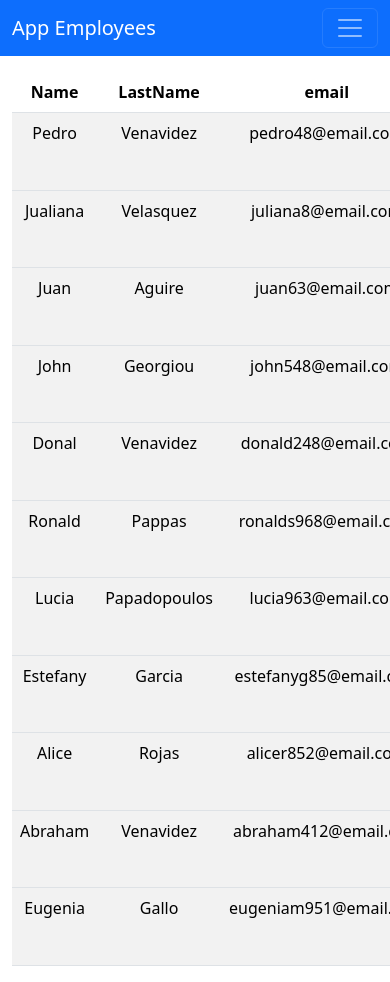
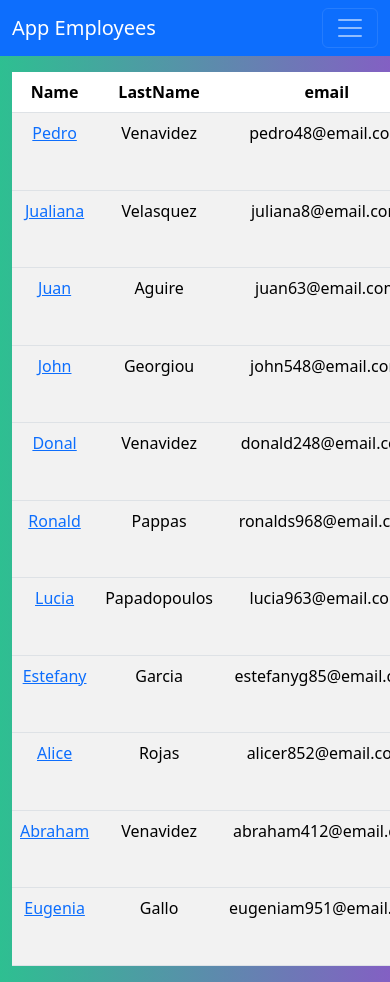
Before and after one commit to michaelaguilar89/AppEmployees, an Angular app: page /listEmployees in a window 390 px wide. Shown: the top 982 px of the page. Built offline with nearby package versions, Linux system fonts and the light colour scheme.

Commit message:
adding getDetails -logic

```diff
--- a/src/app/components/detail-employees/detail-employees.component.html
+++ b/src/app/components/detail-employees/detail-employees.component.html
@@ -1 +1,18 @@
-<p>detail-employees works!</p>
+<div class="container ">
+    <div class="card mb-3 mt-3 text-center" style="max-width: 800px;"  >
+        <div class="row g-0">
+          <div class="col-md-4" >
+            <img [src]="employee.photo" style="max-width: 150px;" class="img-fluid rounded-start" alt="...">
+          </div>
+          <div class="col-md-8">
+            <div class="card-body">
+              <h5 class="card-title">Name : {{employee.name}}</h5>
+              <p class="card-text">Last Name : {{employee.lastName}}</p>
+              <p class="card-text">email : {{employee.email}}</p>
+              <p class="card-text">Age : {{employee.age}}</p>
+              <a routerLink="listEmployees">Go Back</a>
+            </div>
+          </div>
+        </div>
+      </div>
+</div>
--- a/src/app/components/detail-employees/detail-employees.component.ts
+++ b/src/app/components/detail-employees/detail-employees.component.ts
@@ -1,10 +1,28 @@
-import { Component } from '@angular/core';
+import { Component,OnInit } from '@angular/core';
+import { ActivatedRoute, Params } from '@angular/router';
+import { EmployeesModel } from 'src/app/models/employees-model';
+import { EmployeesServiceService } from 'src/app/services/employees-service.service';
 
 @Component({
   selector: 'app-detail-employees',
   templateUrl: './detail-employees.component.html',
   styleUrls: ['./detail-employees.component.css']
 })
-export class DetailEmployeesComponent {
+export class DetailEmployeesComponent implements OnInit {
+
+  employee:any;
+
+  constructor(private route:ActivatedRoute,
+              private service:EmployeesServiceService){
+
+  }
+  ngOnInit(): void {
+    var id=this.route.snapshot.paramMap.get('id');
+    console.log('id : '+id)
+    var myId=Number(id);
+    this.employee= this.service.getEmployeeDetail(myId);
+    console.log(this.employee);
+  }
+
 
 }
--- a/src/app/components/list-employees/list-employees.component.html
+++ b/src/app/components/list-employees/list-employees.component.html
@@ -13,7 +13,7 @@
             </thead>
             <tbody *ngFor=" let employee of list">
               <tr >
-                <td >{{employee.name}}</td>
+                <td ><a  [routerLink]="['/detailsEmployee/',employee.id]">{{employee.name}} </a></td>
                 <td >{{employee.lastName}}</td>
                 <td >{{employee.email}}</td>
                 <td >{{employee.age}}</td>
--- a/src/app/components/list-employees/list-employees.component.ts
+++ b/src/app/components/list-employees/list-employees.component.ts
@@ -19,4 +19,6 @@ export class ListEmployeesComponent implements OnInit {
    console.log(this.list)
   }
 
+
+
 }
--- a/src/styles.css
+++ b/src/styles.css
@@ -1 +1,7 @@
 /* You can add global styles to this file, and also import other style files */
+body{
+    background: #8360c3;  /* fallback for old browsers */
+background: -webkit-linear-gradient(to right, #2ebf91, #8360c3);  /* Chrome 10-25, Safari 5.1-6 */
+background: linear-gradient(to right, #2ebf91, #8360c3); /* W3C, IE 10+/ Edge, Firefox 16+, Chrome 26+, Opera 12+, Safari 7+ */
+
+}
```
